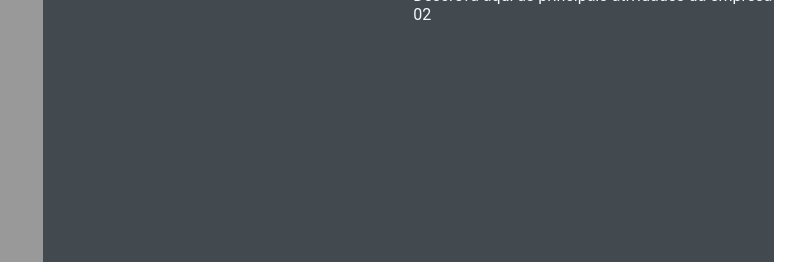
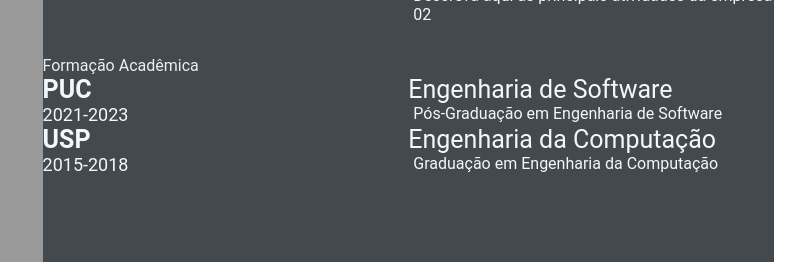
Before and after one commit to Josi-coder/devweekgit.github.io, a plain HTML site: page index.html in a window 1280 px wide. Shown: the part 423-685 px from the top of the page, 378-1183 px from the left. Drawn offline with Linux system fonts and the light colour scheme.

Commit message:
feature: update index.html (#7)

```diff
--- a/index.html
+++ b/index.html
@@ -72,6 +72,32 @@
                     </div>
                 </div>
             </section>
+            <section class="education gap">
+                <div class="right-title">Formação Acadêmica</div>
+                <div class="education-contents">
+                    <div class="education-left">
+                        <p class="education-school-name">PUC</p>
+                        <p class="educationp-time-period">2021-2023</p>
+                     </div>
+                     <div class="education-right">
+                        <p class="education-subject">Engenharia de Software</p>
+                        <p class="education-desc">
+                            Pós-Graduação em Engenharia de Software
+                        </p>
+                    </div>
+                    <div class="education-left">
+                        <p class="education-school-name">USP</p>
+                        <p class="educationp-time-period">2015-2018</p>
+                     </div>
+                     <div class="education-right">
+                        <p class="education-subject">Engenharia da Computação</p>
+                        <p class="education-desc">
+                            Graduação em Engenharia da Computação
+                        </p>
+                    </div>
+
+                </div>
+            </section>
         </section>
     </main>
 </body>
```
